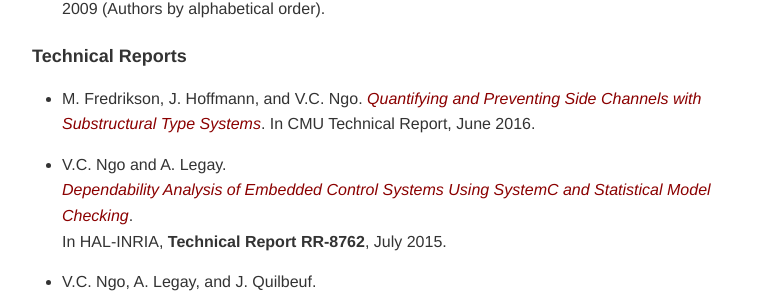
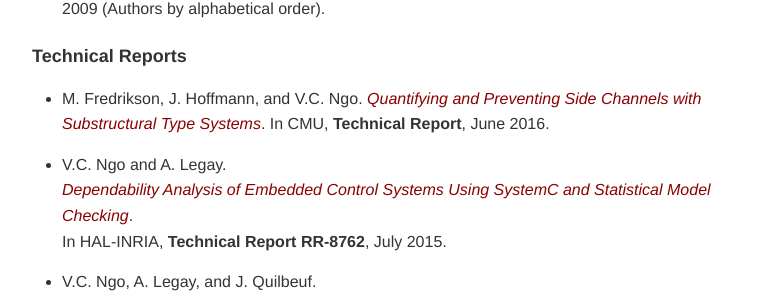
Before and after one commit to channgo2203/channgo2203.github.io, a Jekyll site: the page built from pubs.md, in a window 1280 px wide and 900 px high, scrolled down 1833 px. Shown: the part 145-444 px from the top of the window, without its empty margins (248-1030 px from the left). Built offline with Jekyll 4.4.1, drawn with Linux system fonts in a browser that asks for light colours.

Commit message:
update cmutr01

```diff
--- a/pubs.md
+++ b/pubs.md
@@ -56,7 +56,7 @@ In Proceedings of Workshop on Formal and Computational Cryptography, New York, U
 ### Technical Reports
 - M. Fredrikson, J. Hoffmann, and V.C. Ngo.
 [_Quantifying and Preventing Side Channels with Substructural Type Systems_](http://channgo2203.github.io/pdfs/cmutr01.pdf).
-In CMU Technical Report, June 2016.
+In CMU, **Technical Report**, June 2016.
 - V.C. Ngo and A. Legay.
 [_Dependability Analysis of Embedded Control Systems Using SystemC and Statistical Model Checking_](https://hal.archives-ouvertes.fr/hal-01180996).
 In HAL-INRIA, **Technical Report RR-8762**, July 2015.
```
